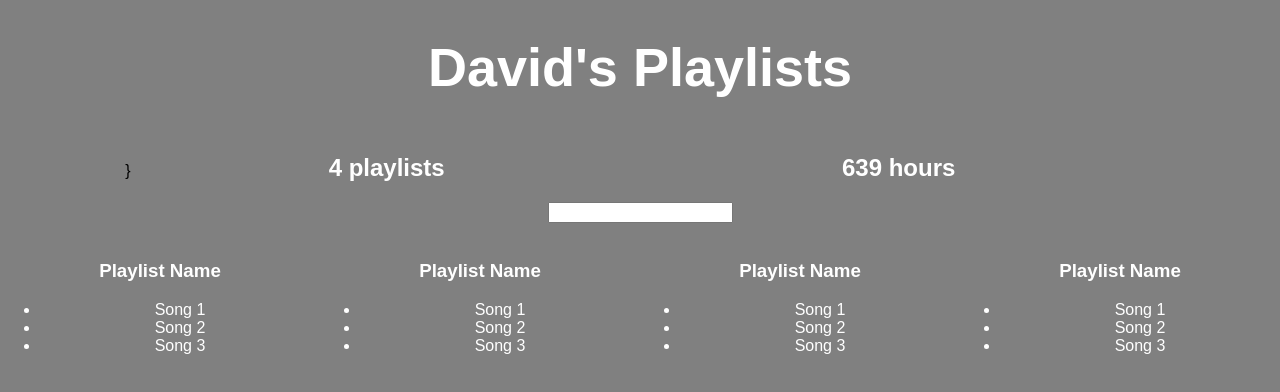
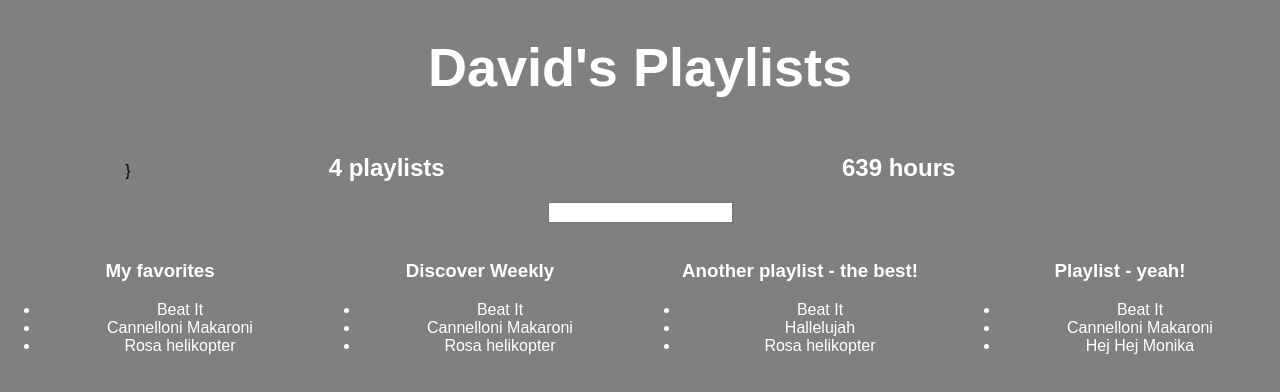
Before and after one commit to SeanSJeong/better-playlists, a React (Create React App) app: page / in a window 1280 px wide. Shown: the top 392 px of the page. Built offline with nearby package versions, Linux system fonts and the light colour scheme.

Commit message:
dynamic lisiting of fakeServerdata

```diff
--- a/src/App.js
+++ b/src/App.js
@@ -28,7 +28,7 @@
           name: 'Another playlist - the best!',
           songs: [
             {name: 'Beat It', duration: 1345},
-            {name: 'Cannelloni Makaroni', duration: 1236},
+            {name: 'Hallelujah', duration: 1236},
             {name: 'Rosa helikopter', duration: 7000}
           ]
         },
@@ -37,7 +37,7 @@
           songs: [
             {name: 'Beat It', duration: 1345},
             {name: 'Cannelloni Makaroni', duration: 1236},
-            {name: 'Rosa helikopter', duration: 7000}
+            {name: 'Hej Hej Monika', duration: 7000}
           ]
         }
       ]
@@ -59,7 +59,7 @@
     }, [])
     let totalDuration = allSongs.reduce((sum, eachSong) => {
       return sum + eachSong.duration
-    },0)
+    }, 0)
     return (
       <div style={{...defaultStyle, width: "40%", display: 'inline-block'}}>
         <h2>{Math.round(totalDuration/60)} hours</h2>
@@ -82,13 +82,14 @@
 
 class Playlist extends Component {
   render() {
+    let playlist = this.props.playlist
     return <div style={{...defaultStyle, display: 'inline-block', width: "25%"}}>
         <img/>
-        <h3>Playlist Name</h3>
+        <h3>{playlist.name}</h3>
         <ul>
-          <li>Song 1</li>
-          <li>Song 2</li>
-          <li>Song 3</li>
+          {this.props.playlist.songs.map(song =>
+              <li>{song.name}</li>
+          )}
         </ul>
       </div>
   }
@@ -102,7 +103,7 @@
   componentDidMount () {
     setTimeout(() => {
     this.setState({serverData: fakeServerData});
-    }, 1000);
+    }, 500);
   }
 
   render() {
@@ -116,12 +117,10 @@
         </h1>}
         <PlaylistCounter playlists={this.state.serverData.user.playlists}/>
         <HoursCounter playlists={this.state.serverData.user.playlists}/>
-
         <Filter/>
-        <Playlist/>
-        <Playlist/>
-        <Playlist/>
-        <Playlist/>
+        {this.state.serverData.user.playlists.map(playlist =>
+           <Playlist playlist={playlist}/>
+        )}
       </div> : <h1 style={defaultStyle}>Loading...</h1>
       }
     </div>
```
